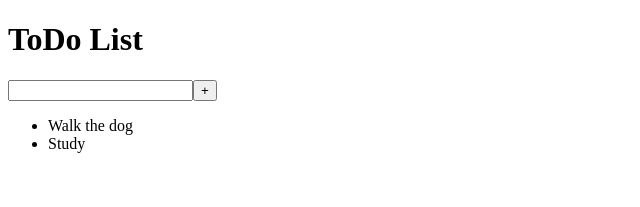
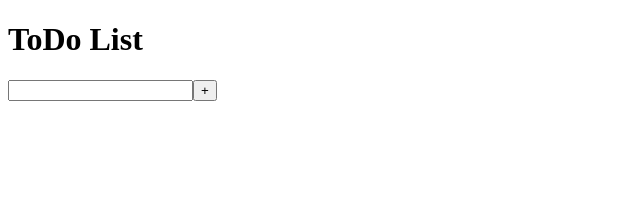
Before and after one commit to GreenApple76/todo, a React (Create React App) app: page / in a window 1280 px wide. Shown: the top 207 px of the page, without its empty margins (0-640 px from the left). Built offline with nearby package versions, Linux system fonts and the light colour scheme; the HTML template or start-up script is replaced by a standard one.

Commit message:
Retrieve todo, output todo

```diff
--- a/src/App.js
+++ b/src/App.js
@@ -18,12 +18,10 @@ class App extends Component {
   this.addTodo = this.addTodo.bind(this);
   }
 
-  // did user type a character into the input box (if so update state)?
-  handleChange(val) {
-    console.log('change occured');
-    console.log('val: ', val);
+  // updates state when user types a character into the input box
+  handleChange(inputValue) {
     this.setState({
-        value: val
+        value: inputValue
     });
 }
 
@@ -31,10 +29,11 @@ class App extends Component {
   addTodo(e) {
     e.preventDefault()
     let todo = { id: uuid(),
-                 todo: this.state.value
+                 text: this.state.value
     };
     this.setState({ todoList: this.state.todoList.concat(todo)}, () => {
       localStorage.setItem('todoList', JSON.stringify(this.state.todoList));
+      this.setState({ value: ''}); // clear input textbox
     });
 
     console.log(this.state.todoList);
@@ -45,7 +44,7 @@ class App extends Component {
       <div className="App">
         <Title/>
         <AddToDo addTodo={this.addTodo} handleChange={this.handleChange} state={this.state}/>
-        <ToDoList/>
+        <ToDoList state={this.state}/>
       </div>
     );
   }
--- /dev/null
+++ b/src/components/ToDo.js
@@ -0,0 +1,19 @@
+import React, { Component } from 'react';
+
+class ToDo extends Component {
+    render() {
+        return (
+            <div>
+                <ul>
+                    {this.props.state.todoList.map((todo) => {
+                        return (
+                            <li key={todo.id}>{todo.text}</li>
+                        );
+                    })}
+                </ul>
+            </div>
+        );
+    }
+}
+
+export default ToDo;
--- a/src/components/ToDoList.js
+++ b/src/components/ToDoList.js
@@ -1,12 +1,10 @@
 import React, { Component } from 'react';
+import ToDo from './ToDo';
 
 class ToDoList extends Component {
     render() {
         return (
-            <ul>
-                <li>Walk the dog</li>
-                <li>Study</li>
-            </ul>
+            <ToDo state={this.props.state}/>
         );
     }
 }
```
